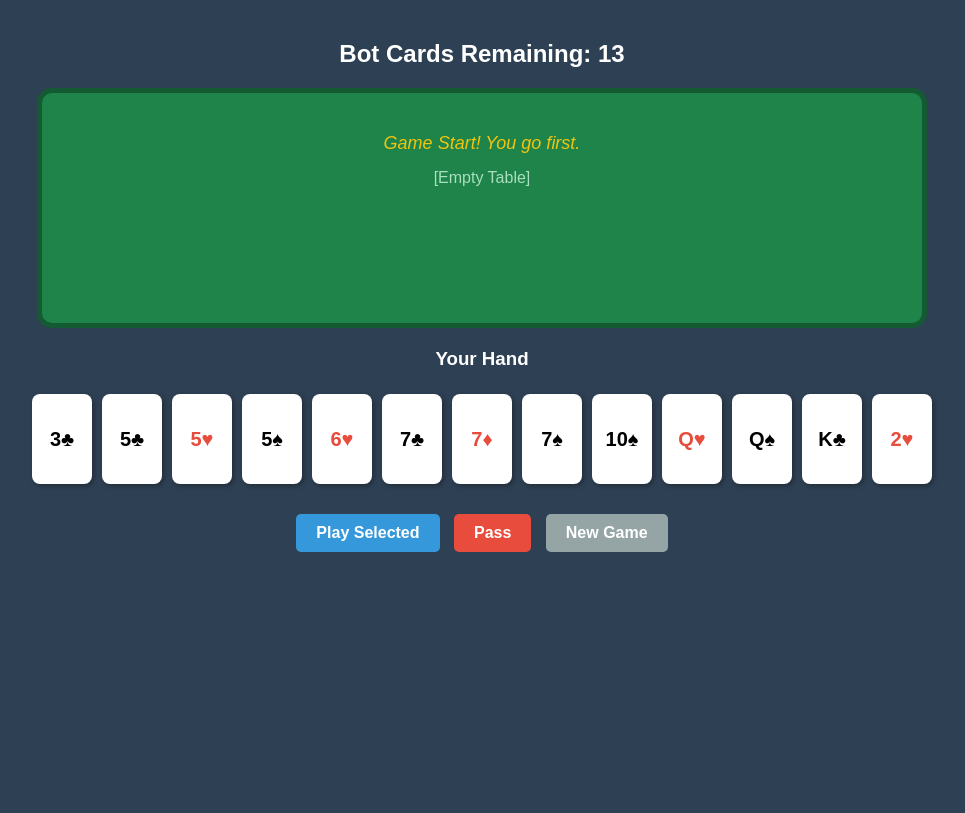
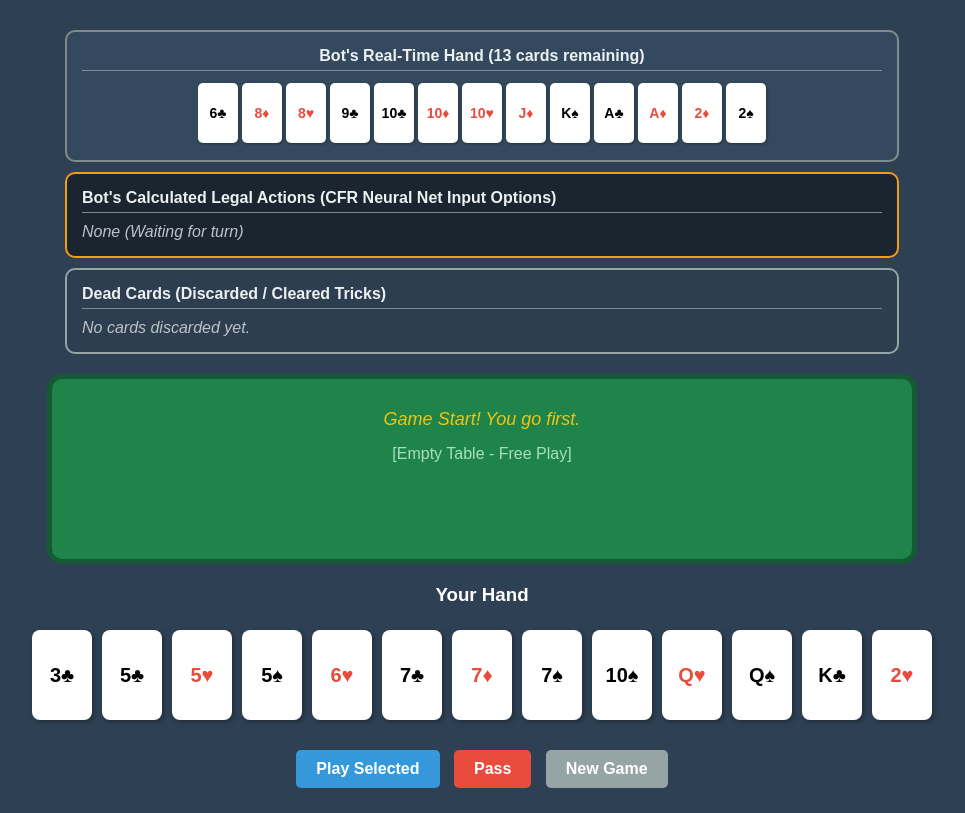
Before and after one commit to wayne315315/big-two, a Flask app: template templates/index.html in a window 1280 px wide. Shown: the whole page, without its empty margins (158-1123 px from the left). Before the commit the page ends 552 px from the top, so only its background shows below. Run offline with Flask 3, Linux system fonts and the light colour scheme; the template is opened without the code that fills it, so the values that code supplies are empty.

Commit message:
Show the cards from opponent's view

```diff
--- a/app.py
+++ b/app.py
@@ -48,7 +48,7 @@ def init_game():
             'table_cards': [],
             'is_first_turn': True,
             'lowest_card': lowest_card,
-            'dead_cards': []  # <--- Initialize dead_cards as an empty list
+            'dead_cards': []  # Starts strictly empty
         }
     }
 
@@ -70,13 +70,24 @@ def get_state():
         init_game()
 
     gs = game_instance['game_state_dict']
+    bot = game_instance['bot']
+
+    # Calculate the bot's legal actions from its current perspective
+    bot_legal_actions = []
+    is_game_over = len(game_instance['human'].hand) == 0 or len(bot.hand) == 0
+    if not is_game_over:
+        bot_legal_actions = bot._get_legal_actions(gs)
+
     return jsonify({
         'human_hand': game_instance['human'].hand,
-        'bot_card_count': len(game_instance['bot'].hand),
+        'bot_hand': bot.hand,  # Added to show bot's hand
+        'bot_card_count': len(bot.hand),
         'table_cards': gs['table_cards'],
+        'dead_cards': gs['dead_cards'],  # Added to show dead cards
+        'bot_legal_actions': bot_legal_actions,  # Added to show valid actions
         'current_turn': game_instance['current_idx'], # 0 for Human, 1 for Bot
         'message': game_instance['message'],
-        'is_game_over': len(game_instance['human'].hand) == 0 or len(game_instance['bot'].hand) == 0
+        'is_game_over': is_game_over
     })
 
 @app.route('/api/play', methods=['POST'])
@@ -109,7 +120,7 @@ def play_cards():
     # Apply valid play
     human.remove_cards(selected_cards)
 
-    # <--- Sweep the previously beaten cards to the dead pile before overwriting
+    # Sweep the previously beaten cards to the dead pile before overwriting
     if gs['table_cards']:
         gs['dead_cards'].extend(gs['table_cards'])
 
@@ -161,7 +172,7 @@ def bot_turn():
     curr_eval = evaluate_play(selected_cards)
     bot.remove_cards(selected_cards)
 
-    # <--- Sweep the previously beaten cards to the dead pile before overwriting
+    # Sweep the previously beaten cards to the dead pile before overwriting
     if gs['table_cards']:
         gs['dead_cards'].extend(gs['table_cards'])
 
@@ -185,7 +196,7 @@ def check_table_control():
     """Checks if a player won the trick (the other passed)."""
     gs = game_instance['game_state_dict']
     if game_instance['last_player_idx'] == game_instance['current_idx']:
-        # <--- The table is won, sweep the remaining table cards to dead cards
+        # The table is won, sweep the remaining table cards to dead cards
         if gs['table_cards']:
             gs['dead_cards'].extend(gs['table_cards'])
 
--- a/templates/index.html
+++ b/templates/index.html
@@ -3,26 +3,53 @@
 <head>
     <meta charset="UTF-8">
     <meta name="viewport" content="width=device-width, initial-scale=1.0">
-    <title>Big Two Web</title>
+    <title>Big Two Web (AI Perspective)</title>
     <style>
         body { font-family: Arial, sans-serif; background-color: #2E4053; color: white; text-align: center; margin: 0; padding: 20px; }
-        .table-area { background-color: #1E8449; border: 5px solid #145A32; border-radius: 15px; padding: 40px; margin: 20px auto; max-width: 800px; min-height: 150px; }
+
+        .section-title { color: #ECF0F1; font-size: 16px; margin-bottom: 10px; margin-top: 0; border-bottom: 1px solid #7F8C8D; padding-bottom: 5px; }
+
+        .bot-area { margin: 10px auto; max-width: 800px; padding: 15px; background-color: #34495E; border-radius: 10px; border: 2px solid #7F8C8D; }
+        .dead-cards-area { margin: 10px auto; max-width: 800px; padding: 15px; background-color: #2C3E50; border-radius: 10px; border: 2px solid #95A5A6; text-align: left; }
+        .legal-actions-area { margin: 10px auto; max-width: 800px; padding: 15px; background-color: #1A252F; border-radius: 10px; border: 2px solid #F39C12; text-align: left; }
+        .table-area { background-color: #1E8449; border: 5px solid #145A32; border-radius: 15px; padding: 30px; margin: 20px auto; max-width: 800px; min-height: 120px; }
+
+        .action-group { display: inline-block; border: 1px dashed #BDC3C7; border-radius: 8px; padding: 5px; margin: 5px; background-color: #34495E; vertical-align: middle;}
+
         .card { display: inline-block; background-color: white; color: black; border-radius: 8px; width: 60px; height: 90px; margin: 5px; line-height: 90px; font-size: 20px; font-weight: bold; cursor: pointer; user-select: none; box-shadow: 2px 2px 5px rgba(0,0,0,0.3); transition: transform 0.1s; }
         .card.red { color: #E74C3C; }
         .card.selected { transform: translateY(-15px); border: 3px solid #F1C40F; box-sizing: border-box; }
         .card-table { cursor: default; }
+
+        /* Smaller format for auxiliary display areas */
+        .card.small { width: 40px; height: 60px; line-height: 60px; font-size: 14px; margin: 2px; box-shadow: 1px 1px 3px rgba(0,0,0,0.3); border-radius: 5px; }
+
         .controls { margin-top: 20px; }
         button { padding: 10px 20px; font-size: 16px; font-weight: bold; margin: 5px; cursor: pointer; border-radius: 5px; border: none; }
         .btn-play { background-color: #3498DB; color: white; }
         .btn-pass { background-color: #E74C3C; color: white; }
         .btn-reset { background-color: #95A5A6; color: white; }
         button:disabled { opacity: 0.5; cursor: not-allowed; }
+
         #message { font-size: 18px; color: #F1C40F; margin-bottom: 15px; font-style: italic; }
     </style>
 </head>
 <body>
 
-    <h2>Bot Cards Remaining: <span id="bot-count">13</span></h2>
+    <div class="bot-area">
+        <h3 class="section-title">Bot's Real-Time Hand (<span id="bot-count">13</span> cards remaining)</h3>
+        <div id="bot-hand"></div>
+    </div>
+
+    <div class="legal-actions-area">
+        <h3 class="section-title">Bot's Calculated Legal Actions (CFR Neural Net Input Options)</h3>
+        <div id="bot-actions"></div>
+    </div>
+
+    <div class="dead-cards-area">
+        <h3 class="section-title">Dead Cards (Discarded / Cleared Tricks)</h3>
+        <div id="dead-cards"></div>
+    </div>
 
     <div class="table-area">
         <div id="message">Loading game...</div>
@@ -44,7 +71,6 @@
 
         const suitSymbols = { 'Spades': '♠', 'Hearts': '♥', 'Diamonds': '♦', 'Clubs': '♣' };
 
-        // Fetch the initial game state on load
         window.onload = fetchState;
 
         async function fetchState() {
@@ -52,7 +78,6 @@
             currentState = await response.json();
             renderUI();
 
-            // If it's the bot's turn, trigger bot action after a small delay
             if (currentState.current_turn === 1 && !currentState.is_game_over) {
                 setTimeout(triggerBot, 1500);
             }
@@ -62,39 +87,76 @@
             document.getElementById('bot-count').innerText = currentState.bot_card_count;
             document.getElementById('message').innerText = currentState.message;
 
-            // Render Table Cards
+            // Render Bot's Hand (Small)
+            const botHandDiv = document.getElementById('bot-hand');
+            botHandDiv.innerHTML = '';
+            currentState.bot_hand.forEach(card => {
+                botHandDiv.appendChild(createCardHTML(card, false, true));
+            });
+
+            // Render Bot's Legal Actions (Small groups)
+            const botActionsDiv = document.getElementById('bot-actions');
+            botActionsDiv.innerHTML = '';
+            if (currentState.bot_legal_actions.length === 0) {
+                botActionsDiv.innerHTML = '<span style="color:#BDC3C7; font-style:italic;">None (Waiting for turn)</span>';
+            } else {
+                currentState.bot_legal_actions.forEach(action => {
+                    const actionDiv = document.createElement('div');
+                    actionDiv.className = 'action-group';
+                    if (action.length === 0) {
+                        actionDiv.innerHTML = '<span style="color:#E74C3C; padding: 0 5px; font-weight:bold;">[ PASS ]</span>';
+                    } else {
+                        action.forEach(card => {
+                            actionDiv.appendChild(createCardHTML(card, false, true));
+                        });
+                    }
+                    botActionsDiv.appendChild(actionDiv);
+                });
+            }
+
+            // Render Dead Cards (Small)
+            const deadCardsDiv = document.getElementById('dead-cards');
+            deadCardsDiv.innerHTML = '';
+            if (currentState.dead_cards.length === 0) {
+                deadCardsDiv.innerHTML = '<span style="color:#BDC3C7; font-style:italic;">No cards discarded yet.</span>';
+            } else {
+                currentState.dead_cards.forEach(card => {
+                    deadCardsDiv.appendChild(createCardHTML(card, false, true));
+                });
+            }
+
+            // Render Table Cards (Normal Size)
             const tableDiv = document.getElementById('table-cards');
             tableDiv.innerHTML = '';
             if (currentState.table_cards.length === 0) {
-                tableDiv.innerHTML = '<span style="color:#A9DFBF;">[Empty Table]</span>';
+                tableDiv.innerHTML = '<span style="color:#A9DFBF;">[Empty Table - Free Play]</span>';
             } else {
                 currentState.table_cards.forEach(card => {
-                    tableDiv.appendChild(createCardHTML(card, false));
+                    tableDiv.appendChild(createCardHTML(card, false, false));
                 });
             }
 
-            // Render Human Hand
+            // Render Human Hand (Clickable, Normal Size)
             const handDiv = document.getElementById('human-hand');
             handDiv.innerHTML = '';
-            selectedCards = []; // clear selection on UI refresh
-            currentState.human_hand.forEach((card, index) => {
-                const cardEl = createCardHTML(card, true, index);
-                handDiv.appendChild(cardEl);
+            selectedCards = [];
+            currentState.human_hand.forEach(card => {
+                handDiv.appendChild(createCardHTML(card, true, false));
             });
 
-            // Update button states
             const isMyTurn = (currentState.current_turn === 0 && !currentState.is_game_over);
             document.getElementById('btn-play').disabled = !isMyTurn;
             document.getElementById('btn-pass').disabled = !isMyTurn;
         }
 
-        function createCardHTML(cardData, isClickable, index = -1) {
+        // Adjusted createCardHTML to accept an isSmall boolean
+        function createCardHTML(cardData, isClickable, isSmall) {
             const rank = cardData[0];
             const suit = cardData[1];
             const isRed = (suit === 'Hearts' || suit === 'Diamonds');
 
             const el = document.createElement('div');
-            el.className = 'card' + (isRed ? ' red' : '') + (isClickable ? '' : ' card-table');
+            el.className = 'card' + (isRed ? ' red' : '') + (isClickable ? '' : ' card-table') + (isSmall ? ' small' : '');
             el.innerHTML = rank + suitSymbols[suit];
 
             if (isClickable) {
@@ -104,7 +166,7 @@
         }
 
         function toggleSelection(element, cardData) {
-            if (currentState.current_turn !== 0) return; // Only allow selection on your turn
+            if (currentState.current_turn !== 0) return;
 
             const idx = selectedCards.findIndex(c => c[0] === cardData[0] && c[1] === cardData[1]);
             if (idx > -1) {
@@ -160,7 +222,6 @@
             currentState = await response.json();
             renderUI();
 
-            // If bot won the trick and goes again
             if (currentState.current_turn === 1 && !currentState.is_game_over) {
                 setTimeout(triggerBot, 1500);
             }
```
